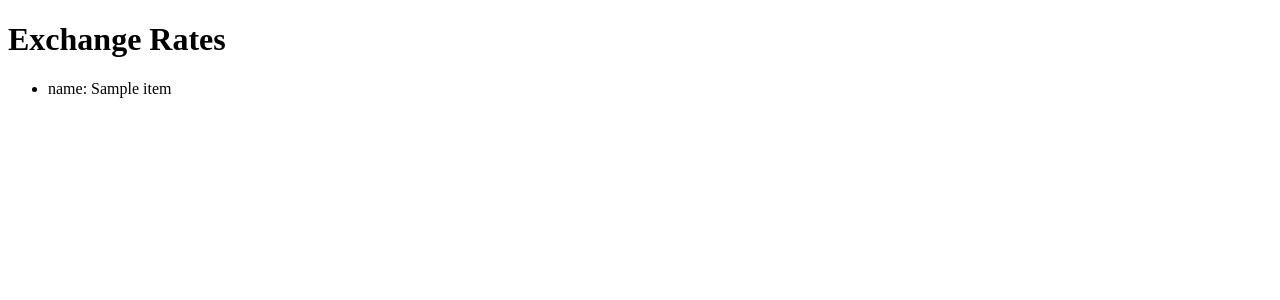
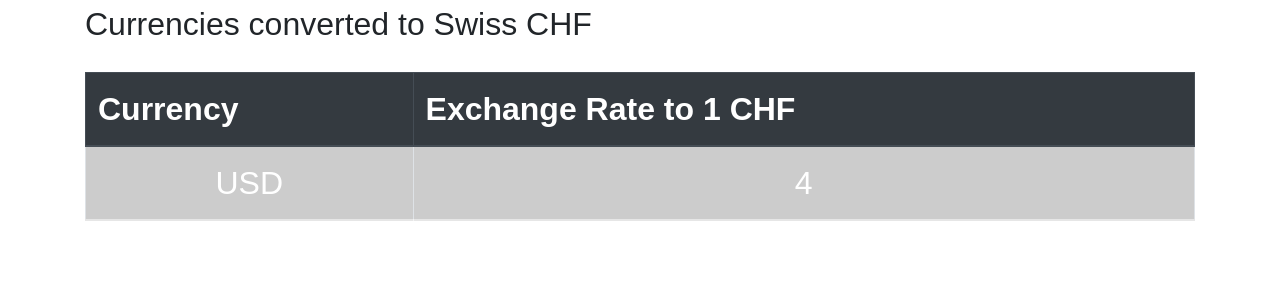
Before and after one commit to dexter-zurbruegg/m122_lb2_wechselkurs, a Flask app: page / in a window 1280 px wide. Shown: the top 300 px of the page. Run offline with Flask 3, Linux system fonts and the light colour scheme; a database or web service that is not in the repository returns one stand-in record (values such as "Sample title"); data that the repository does not hold is empty; some libraries are stand-ins or nearby versions.

Commit message:
logging & table for data

```diff
--- a/api.py
+++ b/api.py
@@ -1,15 +1,56 @@
-import export
+import logging
+import os
 import requests
-import json
+import freecurrencyapi
 
 API_KEY = 'ae2a87ed71df46cede889e85'
 API_URL = f'https://v6.exchangerate-api.com/v6/{API_KEY}/latest/CHF'
+ALT_API_KEY = 'fca_live_7LMTft5sGhrRQjdDQGGEtT8XTedjLqkyOJHztFe1'
+ALT_API_URL = f'https://api.freecurrencyapi.com/v1/latest?apikey={ALT_API_KEY}'
+
+client = freecurrencyapi.Client(ALT_API_KEY)
+
+# Create a 'logs' directory if it doesn't exist
+LOGS_DIR = 'logs'
+if not os.path.exists(LOGS_DIR):
+    os.makedirs(LOGS_DIR)
+
+# Configure logging
+logging.basicConfig(level=logging.INFO)
+logger = logging.getLogger(__name__)
+
+
+class ResponseFileHandler(logging.FileHandler):
+    def emit(self, record):
+        filename = f"{LOGS_DIR}/{record.created}.log"
+        with open(filename, "a") as file:
+            file.write(self.format(record) + "\n")
+
+
+# Add the custom handler to the logger
+handler = ResponseFileHandler(filename="response.log", mode="a")
+formatter = logging.Formatter('%(asctime)s - %(levelname)s - %(message)s')
+handler.setFormatter(formatter)
+logger.addHandler(handler)
+
+
+def equalize_to_chf(exchange_rates):
+    chf_value = exchange_rates['CHF']
+    for currency, rate in exchange_rates.items():
+        exchange_rates[currency] = chf_value / rate
+    exchange_rates['CHF'] = 1
+    return exchange_rates
 
 
 def get_exchange_rates():
     response = requests.get(API_URL)
     data = response.json()
+    logger.info(f"Response: {data}")
     return data
 
 
-print(get_exchange_rates())
+def get_alternative_exchange_rates():
+    response = requests.get(ALT_API_URL)
+    data = response.json()
+    logger.info(f"Response: {data}")
+    return data
--- a/app.py
+++ b/app.py
@@ -1,14 +1,16 @@
-from flask import Flask, render_template
+from flask import Flask, render_template, request
 import api
+
 
 app = Flask(__name__)
 
 
-@app.route('/')
+@app.route('/', methods=['GET'])
 def index():
-    exchange_rates = api.get_exchange_rates()
-    return render_template('index.html', exchange_rates=exchange_rates)
+    alt_response = api.get_alternative_exchange_rates()
+    print(alt_response)
+    return render_template('index.html', exchange_rates=api.get_exchange_rates())
 
 
 if __name__ == '__main__':
-    app.run()
+    app.run(debug=True)
--- a/templates/index.html
+++ b/templates/index.html
@@ -3,17 +3,100 @@
 <head>
     <meta charset="UTF-8">
     <meta name="viewport" content="width=device-width, initial-scale=1.0">
-    <title>Exchange Rates</title>
+    <title>Exchange Rates to CHF</title>
+    <link href="https://stackpath.bootstrapcdn.com/bootstrap/4.5.2/css/bootstrap.min.css" rel="stylesheet">
+    <style>
+        tbody {
+            font-family: 'Poppins', sans-serif;
+        }
+        .title {
+            font-size: 2rem;
+        }
+        svg {
+            position: fixed;
+            top: 0;
+            left: 0;
+            width: 100%;
+            height: 100%;
+            z-index: -1;
+        }
+
+        body {
+            font-family: 'Poppins', sans-serif;
+            font-size: 2rem;
+        }
+
+        table {
+            font-size: 2rem;
+        }
+
+        th {
+            color: white;
+        }
+
+        table.table {
+            border-collapse: collapse;
+        }
+
+        td {
+            color: white;
+            border: none;
+            text-align: center;
+            vertical-align: middle;
+        }
+
+        tr {
+            border-bottom: 2px solid rgba(255, 255, 255, 0.5);
+        }
+
+        thead {
+            border-bottom: 2px solid rgba(255, 255, 255, 0.5);
+        }
+
+        .table {
+            background-color: rgba(0, 0, 0, 0.2);
+        }
+    </style>
 </head>
 <body>
-
-<h1>Exchange Rates</h1>
-
-<ul>
-    {% for currency, rate in exchange_rates.items() %}
-        <li>{{ currency }}: {{ rate }}</li>
-    {% endfor %}
-</ul>
-
+    <svg viewBox="0 0 100 100" xmlns="http://www.w3.org/2000/svg" preserveAspectRatio="none">
+        <defs>
+            <linearGradient id="gradient" x1="0%" y1="0%" x2="100%" y2="100%">
+                <stop offset="0%" style="stop-color:#021c36" />
+                <stop offset="10%" style="stop-color:#0e2a52" />
+                <stop offset="20%" style="stop-color:#1a386e" />
+                <stop offset="30%" style="stop-color:#25448b" />
+                <stop offset="40%" style="stop-color:#3050a7" />
+                <stop offset="50%" style="stop-color:#3c5ec3" />
+                <stop offset="60%" style="stop-color:#487add" />
+                <stop offset="70%" style="stop-color:#5298f7" />
+                <stop offset="80%" style="stop-color:#63abff" />
+                <stop offset="90%" style="stop-color:#7abeff" />$
+            </linearGradient>
+        </defs>
+        <path id="wave" fill="url(#gradient)">
+            <animate attributeName="d" repeatCount="indefinite" dur="10s" keyTimes="0;0.5;1" values="M0 20 Q30 10 60 20 T 100 20 V 100 H 0 Z; M0 20 Q30 30 60 20 T 100 20 V 100 H 0 Z; M0 20 Q30 10 60 20 T 100 20 V 100 H 0 Z" />
+        </path>
+    </svg>
+    <div class="container">
+        <div class="title">Currencies converted to Swiss CHF</div>
+        <table class="table table-bordered mt-4">
+            <thead class="thead-dark">
+                <tr>
+                    <th>Currency</th>
+                    <th>Exchange Rate to 1 CHF</th>
+                </tr>
+            </thead>
+            <tbody>
+                {% for currency, rate in exchange_rates['conversion_rates'].items() %}
+                <tr>
+                    <td>{{ currency }}</td>
+                    <td>{{ rate }}</td>
+                </tr>
+                {% endfor %}
+            </tbody>
+        </table>
+    </div>
+    <script src="https://stackpath.bootstrapcdn.com/bootstrap/4.5.2/js/bootstrap.min.js"></script>
 </body>
 </html>
```
